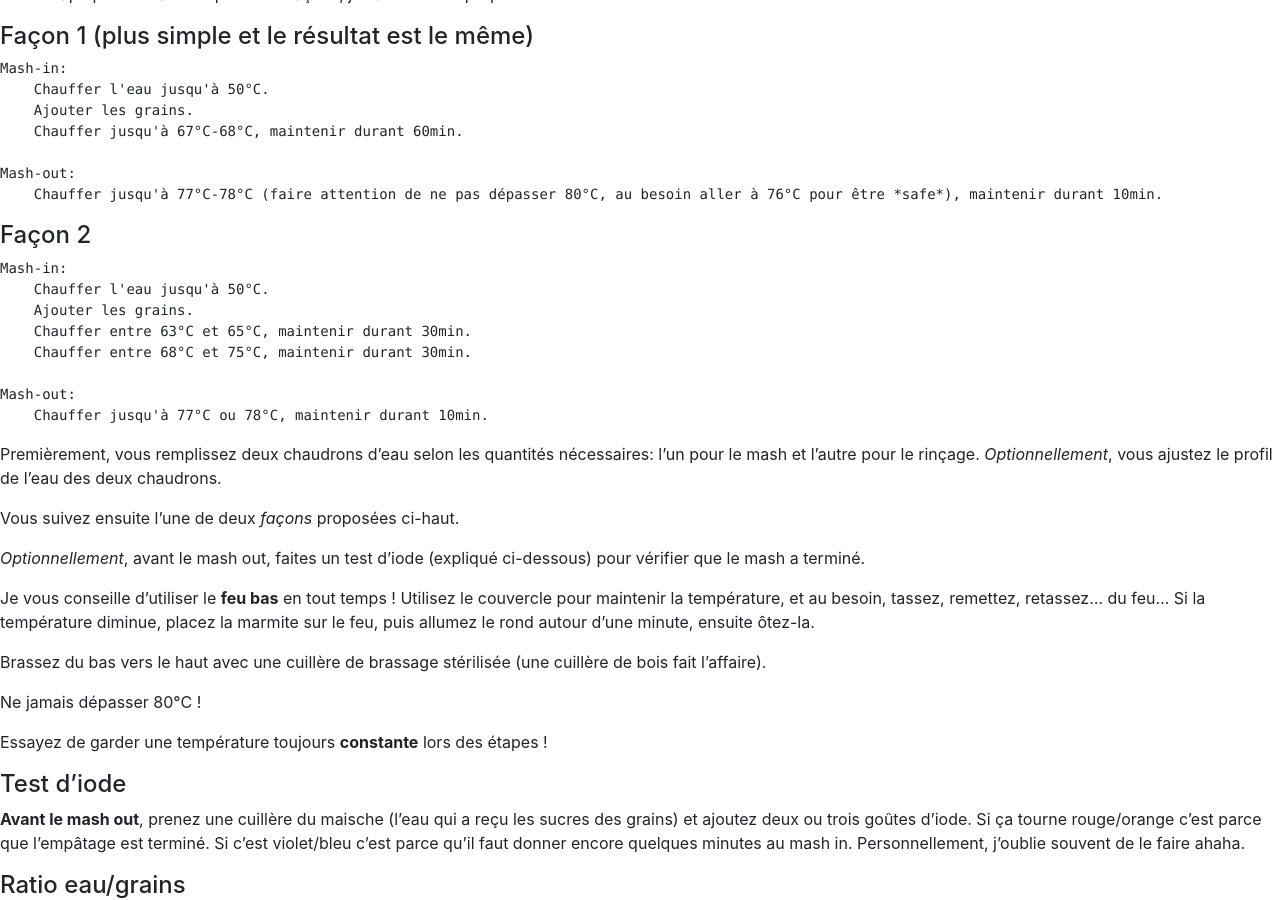
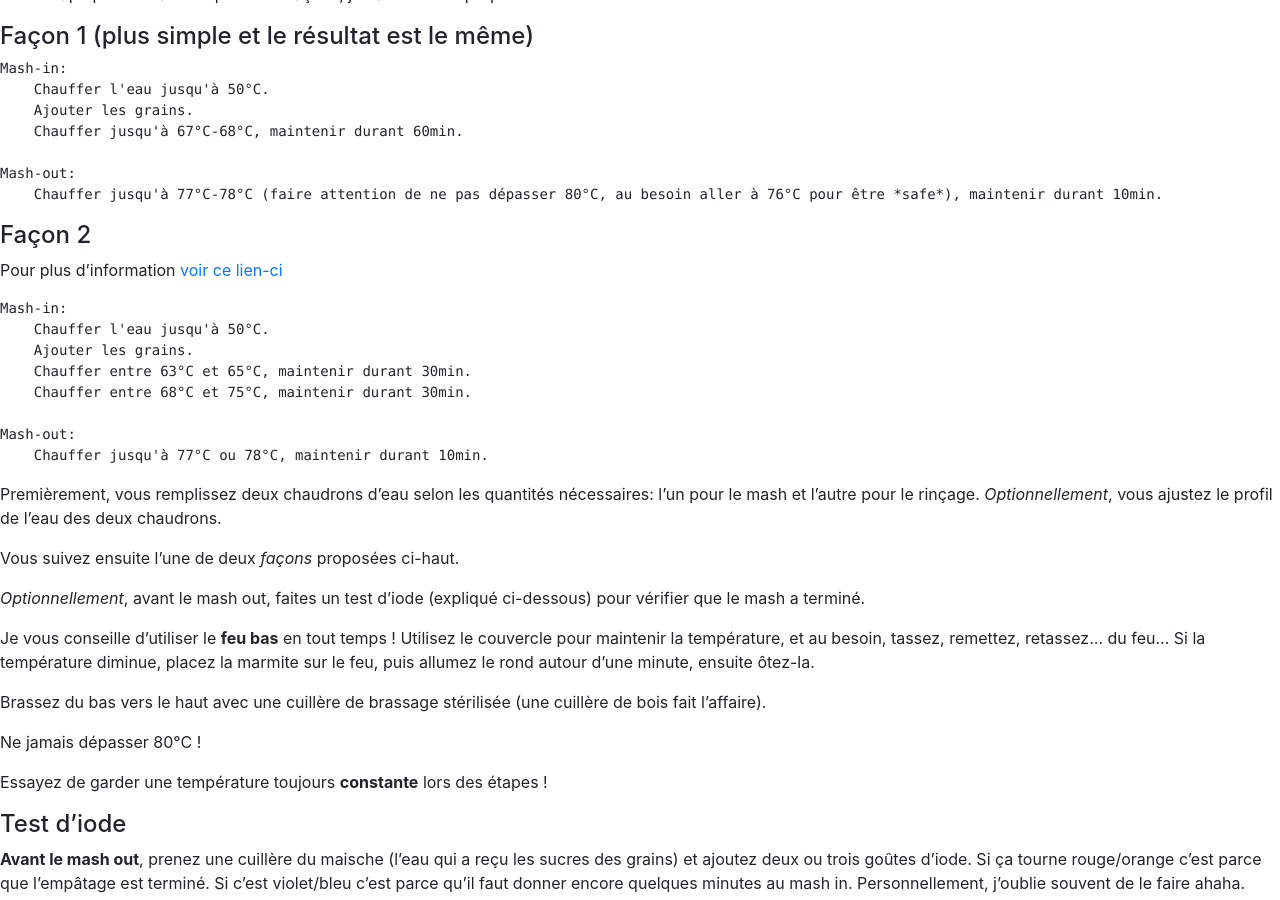
Before and after one commit to PedroLuisBernardos/Guide-complet-de-la-microbrasserie-QC, a Jekyll site: the page built from guide/brassage.md, in a window 1280 px wide and 900 px high, scrolled down 2614 px. Built offline with Jekyll 4.4.1, drawn with Linux system fonts in a browser that asks for light colours; nearby versions of some CDN libraries; our own code applies the rules of GitHub Pages for plain Markdown files; a script that is not in the unit is left out.

Commit message:
adding info about mash

```diff
--- a/guide/brassage.md
+++ b/guide/brassage.md
@@ -108,6 +108,8 @@ Cette étape peut se faire de plusieurs façons, je vais vous en proposer deux:
 
 #### Façon 2
 
+Pour plus d'information <a href="https://www.facebook.com/groups/nanobrasseur/permalink/2512529778879231/" target="_blank">voir ce lien-ci</a>
+
     Mash-in:
         Chauffer l'eau jusqu'à 50°C.
         Ajouter les grains.
@@ -116,6 +118,7 @@ Cette étape peut se faire de plusieurs façons, je vais vous en proposer deux:
 
     Mash-out:
         Chauffer jusqu'à 77°C ou 78°C, maintenir durant 10min.
+
 
 Premièrement, vous remplissez deux chaudrons d'eau selon les quantités nécessaires: l'un pour le mash et l’autre pour le rinçage. *Optionnellement*, vous ajustez le profil de l'eau des deux chaudrons.
 
```
